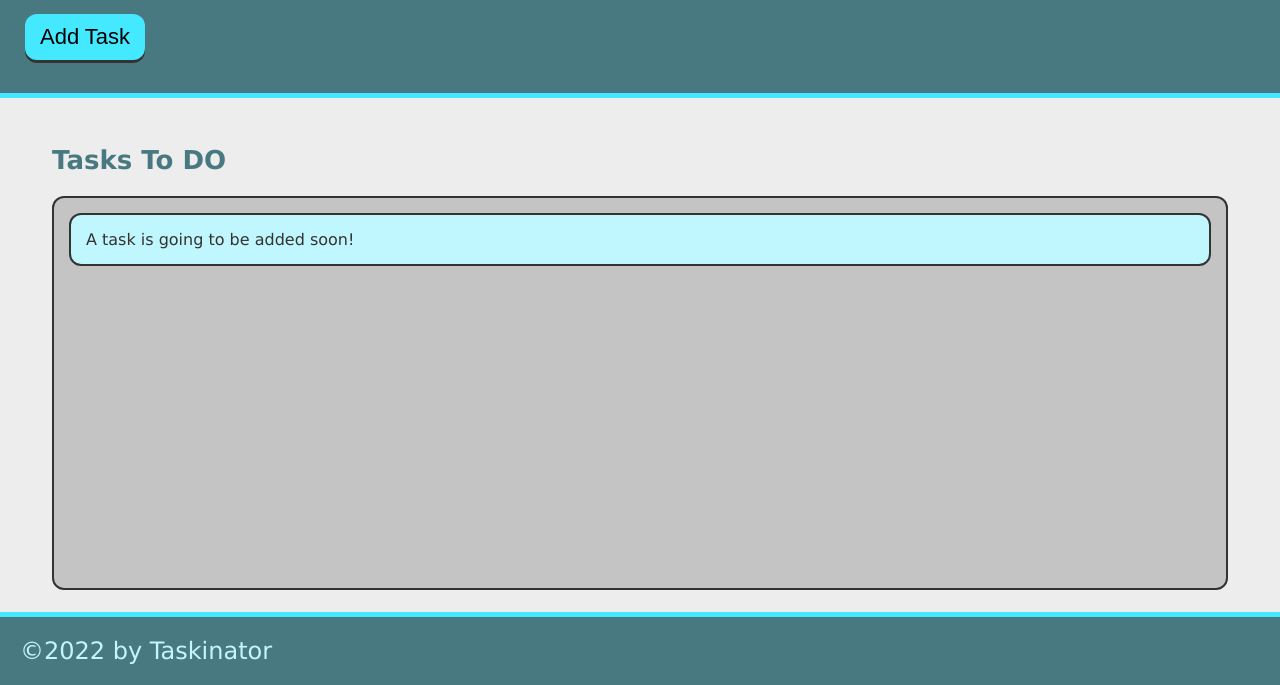
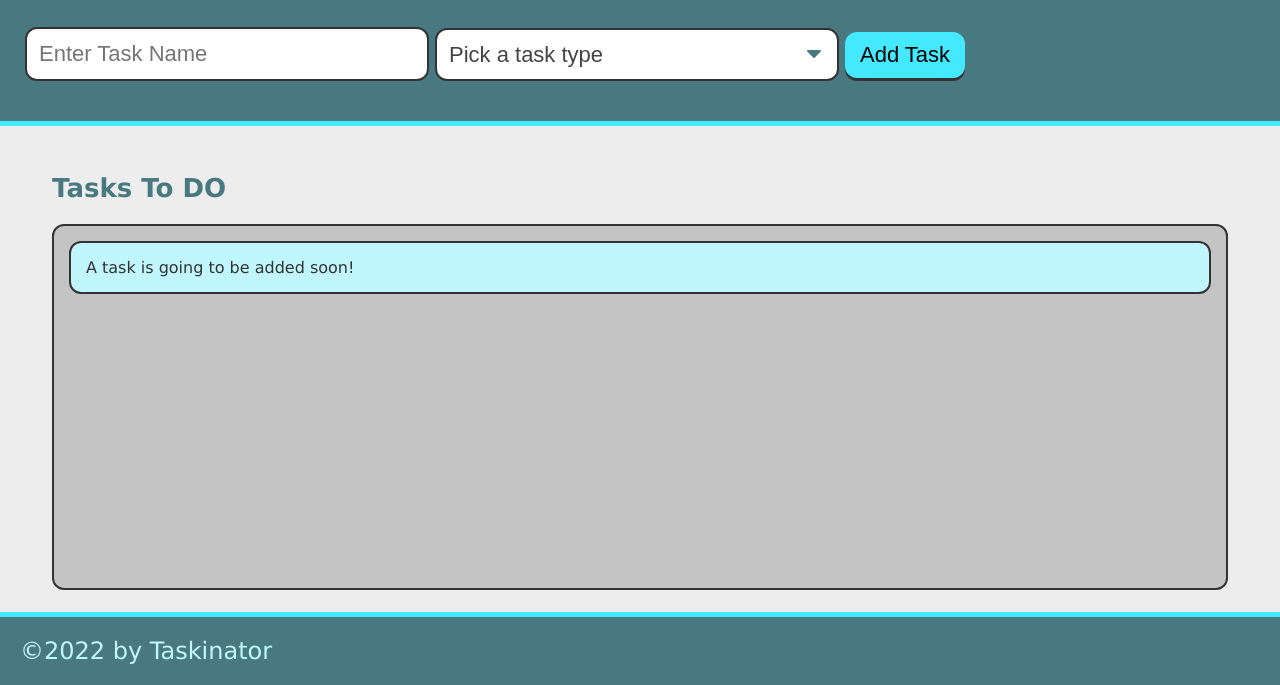
Before and after one commit to AlexTheAmateur/Taskinator, a plain HTML site: page index.html in a window 1280 px wide. Shown: the part 115-800 px from the top of the page. Drawn offline with Linux system fonts and the light colour scheme.

Commit message:
Adding new form variables in the header

```diff
--- a/index.html
+++ b/index.html
@@ -11,7 +11,22 @@
     <header>
       <h1 class="page-title">Taskinator</h1>
       <p>Click the button below to add a new task!</p>
-      <button class="btn" id="save-task">Add Task</button>
+      <form id="task-form">
+        <div class="form-group">
+          <input type="text" name="task-name" placeholder="Enter Task Name" />
+        </div>
+        <div class="form-group">
+          <select name="task-type" class="select-dropdown">
+            <option value="" disable selected>Pick a task type</option>
+            <option value="Print">Print</option>
+            <option value="Web">Web</option>
+            <option value="Mobile">Mobile</option>
+          </select>
+        </div>
+        <div class="form-group">
+          <button class="btn" id="save-task" type="submit">Add Task</button>
+        </div>
+      </form>
     </header>
     <main class="page-content">
       <section class="task-list-wrapper">
```
